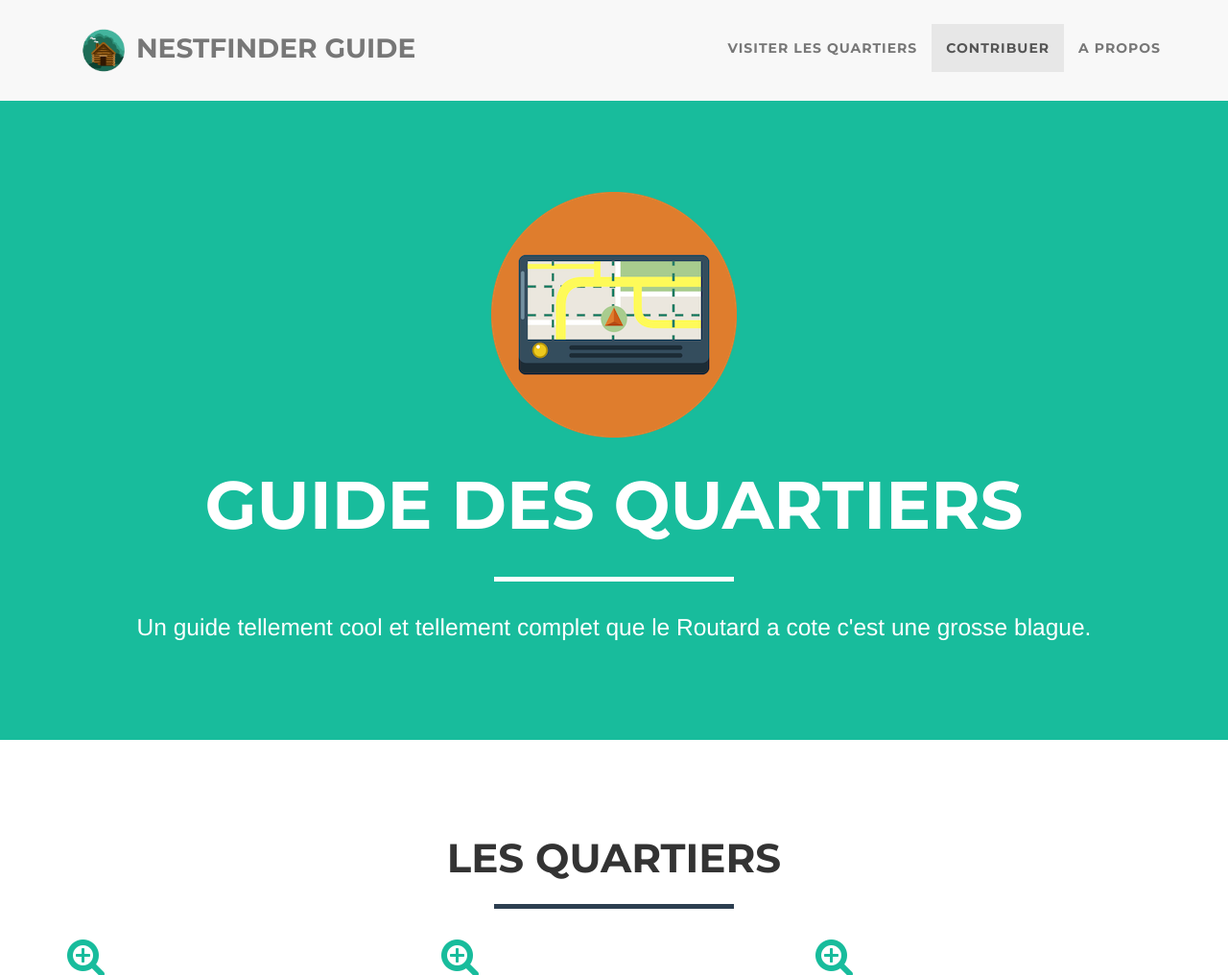
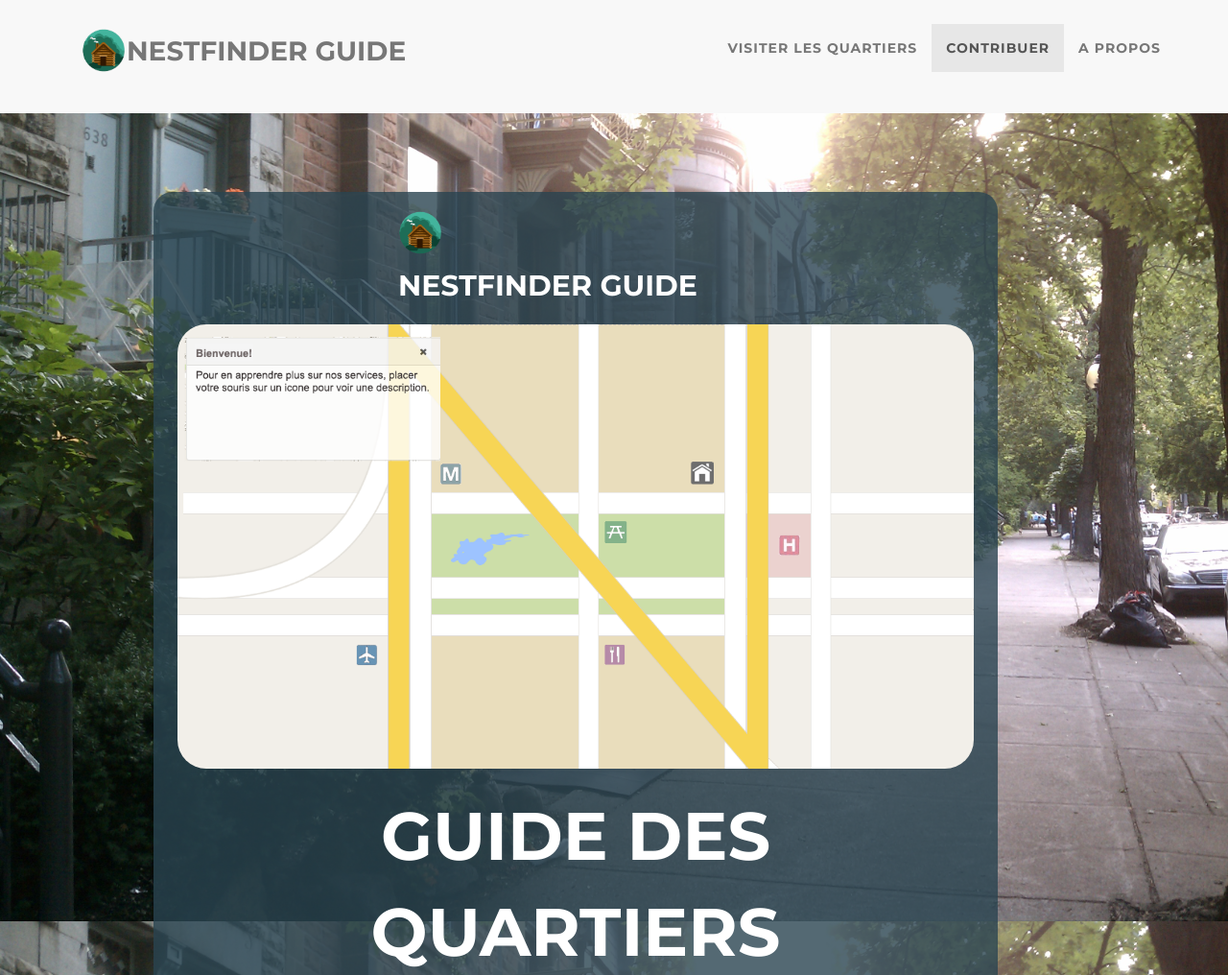
Before and after one commit to amatelin/neighborhood-guide, a PHP site: page / in a window 1280 px wide. Shown: the top 1016 px of the page at 96% size. Run offline with PHP 8.4, Linux system fonts and the light colour scheme; some libraries are stand-ins or nearby versions.

Commit message:
initial splash revision

```diff
--- a/css/freelancer.css
+++ b/css/freelancer.css
@@ -77,16 +77,34 @@ header {
     text-align: center;
     color: #fff;
     background: #18bc9c;
+    background-image: url("../img/montreal2.jpg");
+    background-size:100%;
+
 }
 
 header .container {
     padding-top: 100px;
     padding-bottom: 50px;
+    width: 800px;
 }
 
 header img {
     display: block;
     margin: 0 auto 20px;
+    border-radius: 30px;
+    -moz-border-radius: 30px;
+    -khtml-border-radius: 30px;
+    -webkit-border-radius: 30px;
+}
+
+header .intro-text{
+    /*margin-top:475px;*/
+    margin-top: 0px;
+    margin-left:-80px;
+    padding: 15px;
+    color:#fff;
+    background:rgba(42,68,80,0.8);
+    border-radius: 20px;
 }
 
 header .intro-text .name {
--- a/css/style.css
+++ b/css/style.css
@@ -4,5 +4,21 @@
     width: 62px;
     height: 55px;
     float: left;
-    margin-right: 10px;
+    margin-right: 0px;
 }
+
+.navbar-brand {
+    font-size: 30px;
+    margin-top: 3px;
+    margin-bottom: 15px;
+    text-transform: uppercase;
+    color: white;
+    font-family: Montserrat,"Helvetica Neue",Helvetica,Arial,sans-serif;
+    font-weight: 700;
+}
+
+.center {
+    display: block;
+    width: 400px;
+    margin: 0 auto;
+}
--- a/index.html
+++ b/index.html
@@ -71,8 +71,13 @@
         <div class="container">
             <div class="row">
                 <div class="col-lg-12">
-                    <img class="img-responsive" src="img/GPS.png" alt="">
-                    <div class="intro-text">
+
+                    <div class="intro-text ">
+                        <div class="center">
+                        <span class="logo"></span>
+                        <a class="navbar-brand" href="#page-top">NestFinder Guide</a>
+                        </div>
+                        <img class="img-responsive" width="830px" src="img/map-welcome.png" alt="">
                         <span class="name">Guide des quartiers</span>
                         <hr class="star-light">
                         <span class="skills">Un guide tellement cool et tellement complet que le Routard a cote c'est une grosse blague.</span>
```
Also changed, not shown: img/map-welcome.png (added), img/montreal2.jpg (added).
